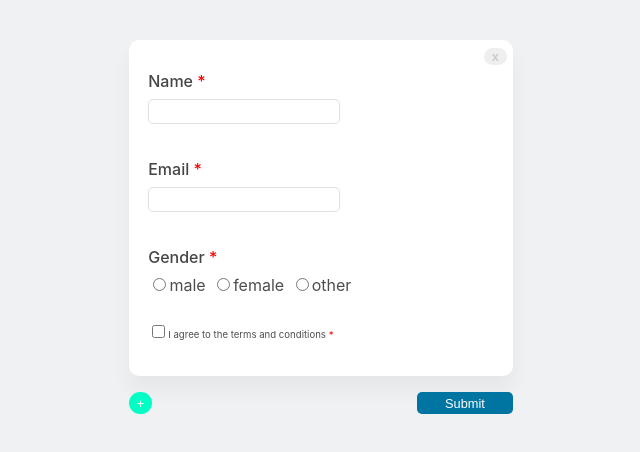
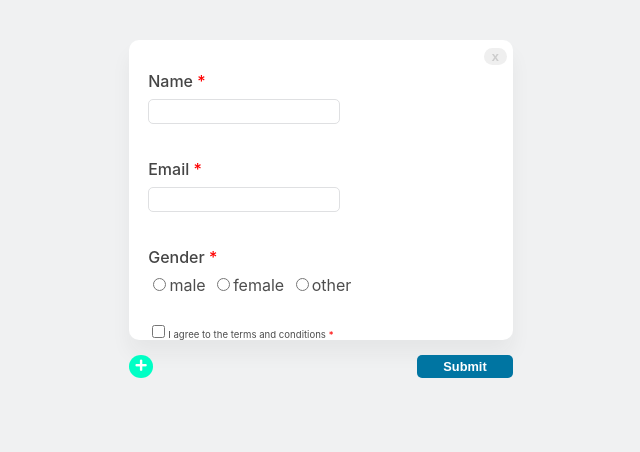
Before and after one commit to dssung/runtheworld-frontend-danielsung, a React (Create React App) app: page / in a window 1280 px wide. Shown: the top 452 px of the page, without its empty margins (319-959 px from the left). Built offline with nearby package versions, Linux system fonts and the light colour scheme.

Commit message:
Empty card added, button added

```diff
--- a/public/index.html
+++ b/public/index.html
@@ -15,6 +15,7 @@
       user's mobile device or desktop. See https://developers.google.com/web/fundamentals/web-app-manifest/
     -->
     <link rel="manifest" href="%PUBLIC_URL%/manifest.json" />
+    <link rel="stylesheet" href="https://use.fontawesome.com/releases/v5.4.1/css/all.css" integrity="sha384-5sAR7xN1Nv6T6+dT2mhtzEpVJvfS3NScPQTrOxhwjIuvcA67KV2R5Jz6kr4abQsz" crossorigin="anonymous">
     <!--
       Notice the use of %PUBLIC_URL% in the tags above.
       It will be replaced with the URL of the `public` folder during the build.
--- /dev/null
+++ b/src/components/Card/EmptyCard.js
@@ -0,0 +1,10 @@
+import React from 'react';
+import './style.css';
+
+const EmptyCard = () => {
+    return (
+        <div className='empty-card'/>
+    );
+}
+
+export default EmptyCard;
--- a/src/components/Card/style.css
+++ b/src/components/Card/style.css
@@ -1,10 +1,22 @@
 /*Card*/
-.card{
+.card {
     width: 100%;
+    height: 37.5vh;
     margin: 2% 0;
     background-color: white;
     border-radius: 10px;
     box-shadow: 0 14px 20px 0 rgba(35,35,36,.05);
+}
+
+.empty-card {
+    width: 100%;
+    height: 37vh;
+    margin: 2% 0;
+    border: dashed 2px #cccccc;
+    border-radius: 10px;
+    display: flex;
+    justify-content: center;
+    align-items:center;
 }
 
 .close-button {
--- a/src/components/CardsList/Buttons/AddButton.tsx
+++ b/src/components/CardsList/Buttons/AddButton.tsx
@@ -15,7 +15,7 @@ const AddButton: React.FC<Props> = ({
             className='button'
             onClick={() => onClick()}
         >
-            +
+            <i className="fa fa-plus"></i>
         </button>
     );
 }
--- a/src/components/CardsList/Buttons/style.css
+++ b/src/components/CardsList/Buttons/style.css
@@ -2,13 +2,17 @@
     margin-top: 2%;
     margin-bottom: 20%;
     font-size: 1vw;
+    font-weight: 600;
     text-align: center;
-    padding: 1% 2%;
+    padding: 1% 1.7%;
     border-radius: 5px;
     color: white;
 }
 
 .button#add {
+    display: flex;
+    align-items: center;
+    justify-content: center;
     border-radius: 50%;
     background-color: #00FFC5;
 }
--- a/src/components/CardsList/CardsList.tsx
+++ b/src/components/CardsList/CardsList.tsx
@@ -3,6 +3,7 @@ import User from '../../interfaces/user';
 import AddButton from './Buttons/AddButton';
 import SubmitButton from './Buttons/SubmitButton';
 import Card from '../Card/Card';
+import EmptyCard from '../Card/EmptyCard';
 import './style.css';
 
 const NEW_USER = {
@@ -39,6 +40,7 @@ const CardsList: React.FC = () => {
         setUsers(users.filter((user, idx) => {
             return userIdx !== idx;
         }))
+
         setLengthChanged(true);
     }
 
@@ -54,6 +56,8 @@ const CardsList: React.FC = () => {
     }
 
     const renderCards = () => {
+
+        if (users.length){
             return users.map((user, idx) => {
                 return (
                     <div className='card-container' ref={idx === users.length - 1 ? lastCardRef : null}>
@@ -66,6 +70,10 @@ const CardsList: React.FC = () => {
                     </div>
                 )
             })
+        } else {
+            return <EmptyCard/>
+        }
+
     }
 
     return (
```
Lines whose indentation alone changed are shown as unchanged.
